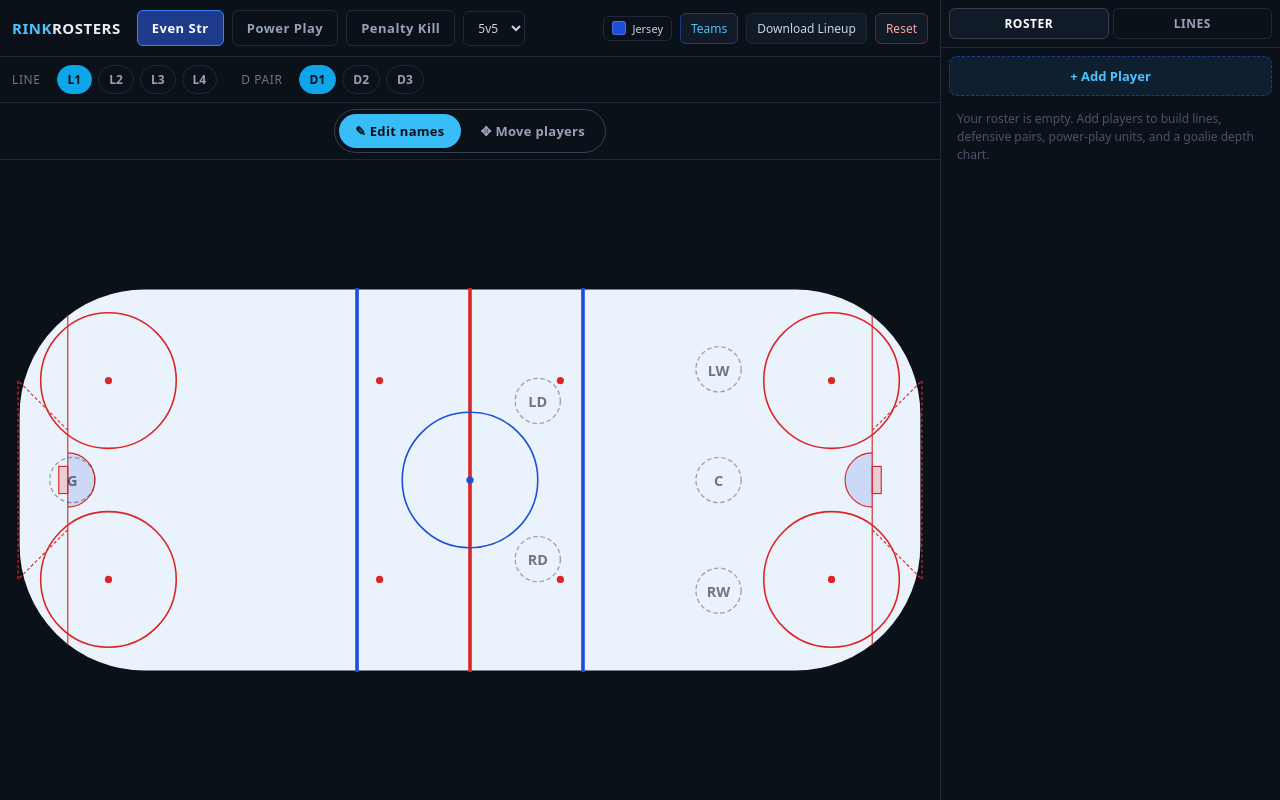
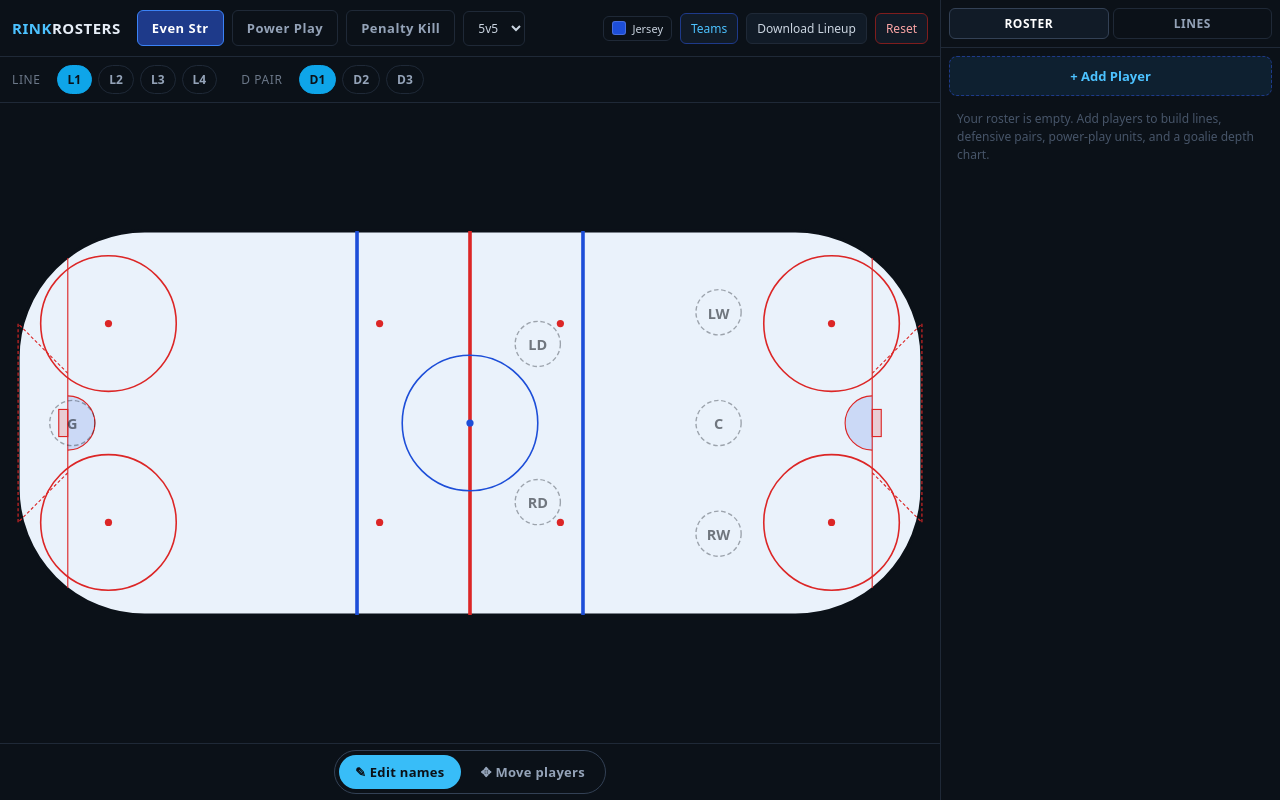
Before and after one commit to KSCO19/RinkRosters, a React (Vite) app: page / in a window 1280 px wide. Built offline with nearby package versions, Linux system fonts and the light colour scheme.

Commit message:
Move the Edit/Move toggle below the rink, above the Roster/Lines drawer

```diff
--- a/src/RinkRostersApp.jsx
+++ b/src/RinkRostersApp.jsx
@@ -863,7 +863,6 @@ export default function RinkRostersApp() {
           colors={colors}
         />
         <LineSelector view={view} lines={lines} onView={(patch) => setState(s => ({ ...s, view: { ...s.view, ...patch } }))} />
-        <ModeToggle moveMode={moveMode} onSet={setMoveMode} />
         <div
           onPointerDown={onRinkPointerDown}
           style={{
@@ -891,6 +890,7 @@ export default function RinkRostersApp() {
             }}
           />
         </div>
+        <ModeToggle moveMode={moveMode} onSet={setMoveMode} />
       </div>
 
       {/* Roster sidebar / drawer */}
@@ -1159,7 +1159,7 @@ function ModeToggle({ moveMode, onSet }) {
     transition: 'background 0.12s, color 0.12s',
   })
   return (
-    <div style={{ display: 'flex', justifyContent: 'center', padding: '6px 8px', borderBottom: '1px solid #1f2937' }}>
+    <div style={{ display: 'flex', justifyContent: 'center', padding: '6px 8px', borderTop: '1px solid #1f2937' }}>
       <div style={{ display: 'flex', gap: 4, padding: 4, borderRadius: 999, background: '#0b1118', border: '1px solid #334155' }}>
         <button className="rr-mob-chip" onClick={() => onSet(false)} style={seg(!moveMode, '#38bdf8')}>✎ Edit names</button>
         <button className="rr-mob-chip" onClick={() => onSet(true)} style={seg(moveMode, '#fbbf24')}>✥ Move players</button>
```
